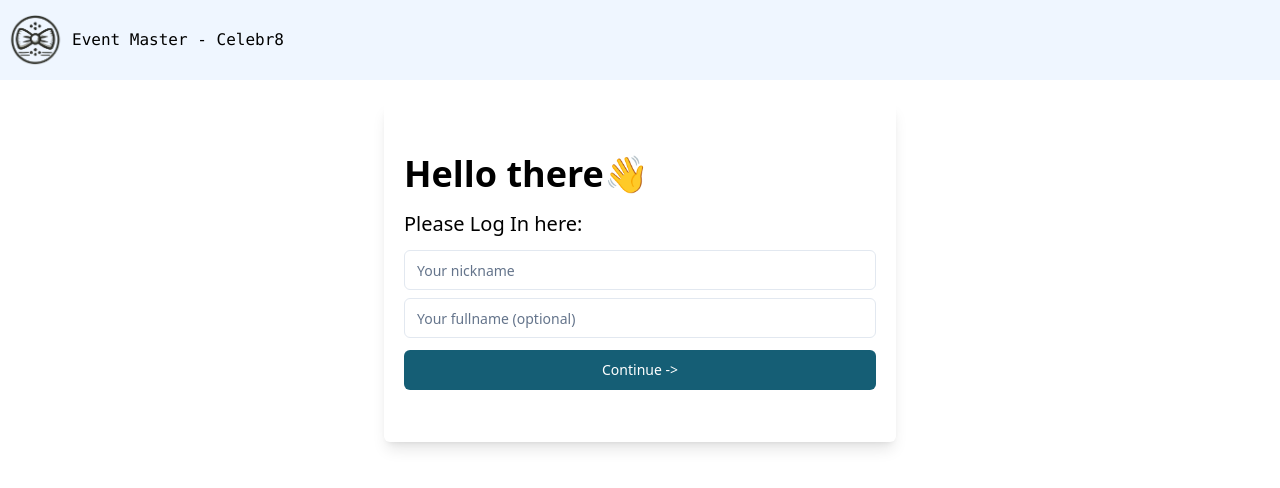
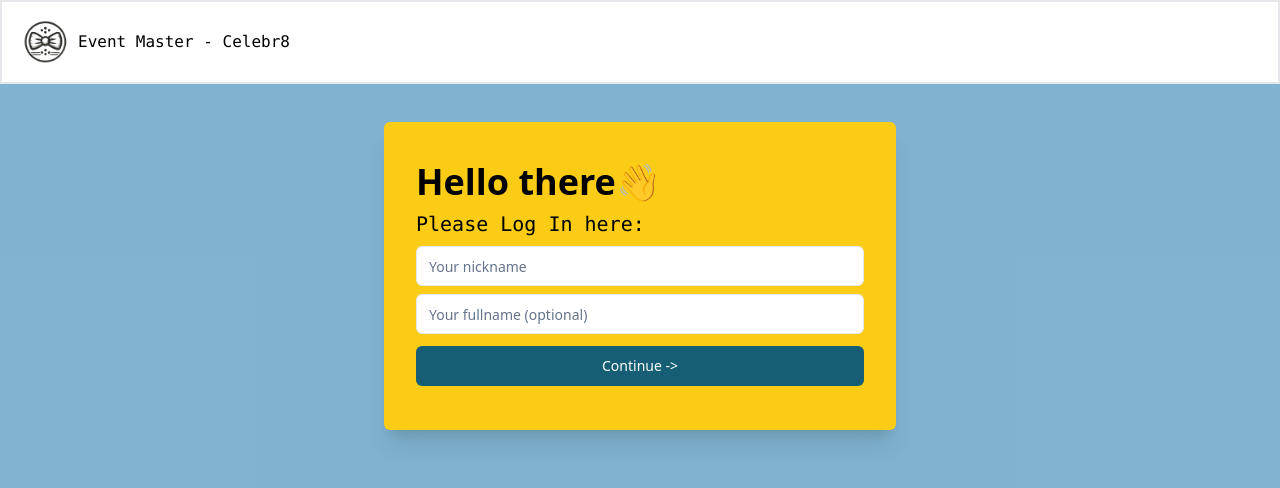
Before and after one commit to Danilkinsss/Celebr8, a React (Vite) app in the folder client/: page / in a window 1280 px wide. Shown: the top 488 px of the page. Built offline with nearby package versions, Linux system fonts and the light colour scheme.

Commit message:
Added a little bit of spice

```diff
--- a/client/src/components/Header.tsx
+++ b/client/src/components/Header.tsx
@@ -8,12 +8,12 @@ function Header({ withUserInfo }: { withUserInfo: boolean }) {
   }
   const PAGE_BASE_URL = 'http://localhost:5173'
   return (
-    <div className="flex flex-row justify-between items-center bg-blue-50 pe-14">
-      <main className=" h-20 flex flex-row px-2 py-1 gap-2  items-center ">
+    <div className="flex flex-row justify-between items-center bg-white pe-14 border-2">
+      <main className="h-20 flex flex-row p-5 gap-2  items-center ">
         <img
           src={logo2}
           alt="Logo"
-          className="h-13 w-14 cursor-pointer"
+          className="h-11 w-12 cursor-pointer"
           onClick={() => {
             navigate('/')
           }}
--- a/client/src/routes/LoggingIn.tsx
+++ b/client/src/routes/LoggingIn.tsx
@@ -109,15 +109,18 @@ function Login() {
   */
 
   return (
-    <div className="min-h-screen">
+    <div className="bg-sky-700 bg-opacity-50 min-h-screen">
       <header>
         <Header withUserInfo={false} />
       </header>
       <main className=" flex flex-col items-center justify-center h-96">
-        <div className=" shadow-lg rounded-md flex flex-col w-[40%] py-12 px-5 gap-2">
-          <Label className="font-semibold  text-4xl  py-1">Hello there👋</Label>
-          <Label className="text-xl  py-1">Please Log In here:</Label>
-          <form onSubmit={handleSubmit} className="flex flex-col gap-2 ">
+        <div className=" bg-yellow-400 shadow-xl rounded-md flex flex-col w-[40%] p-8 py-10 gap-2">
+          <Label className="font-semibold  text-4xl">Hello there👋</Label>
+          <Label className="text-xl font-mono">Please Log In here:</Label>
+          <form
+            onSubmit={handleSubmit}
+            className="text-cyan-700  flex flex-col gap-2 "
+          >
             <Input
               type="text"
               placeholder="Your nickname"
```
